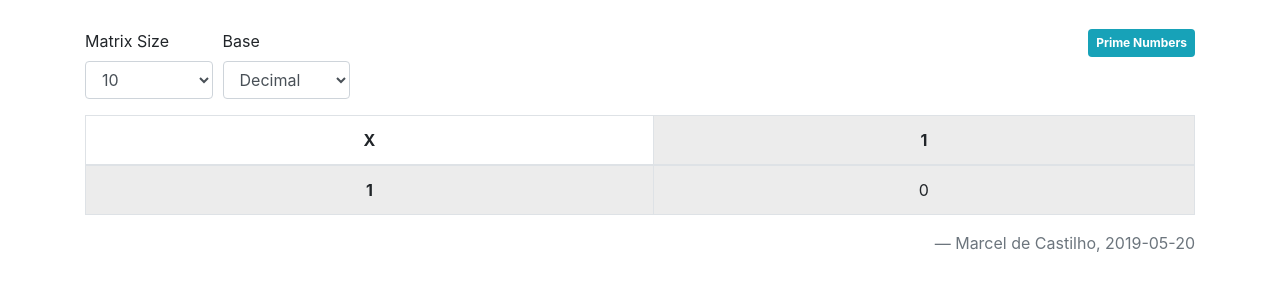
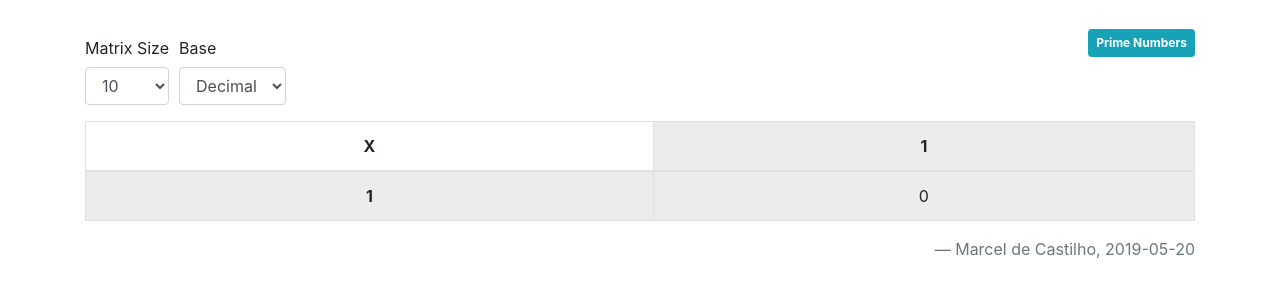
Before and after one commit to marcelcastilho/multiplication-table, a plain HTML site: page MultiplicationTable/wwwroot/index.html in a window 1280 px wide. Shown: the part 70-366 px from the top of the page. Drawn offline with nearby package versions, Linux system fonts and the light colour scheme; no server answers.

Commit message:
fix layout

```diff
--- a/MultiplicationTable/wwwroot/index.html
+++ b/MultiplicationTable/wwwroot/index.html
@@ -19,8 +19,8 @@
             <div class="col">
                 <form>
                     <div class="form-row">
-                        <div class="form-group col-md-3">
-                            <label for="matrix_size">Matrix Size</label>
+                        <div class="form-group col-auto">
+                            <label for="matrix_size" class="col-form-label">Matrix Size</label>
                             <select class="form-control" v-model="matrix_size">
                                 <option>3</option>
                                 <option>4</option>
@@ -37,8 +37,8 @@
                                 <option>15</option>
                             </select>
                         </div>
-                        <div class="form-group col-md-3">
-                            <label for="matrix base">Base</label>
+                        <div class="form-group col-auto">
+                            <label for="matrix_base" class="col-form-label">Base</label>
                             <select class="form-control" v-model="matrix_base">
                                 <option value="10">Decimal</option>
                                 <option value="2">Binary</option>
```
